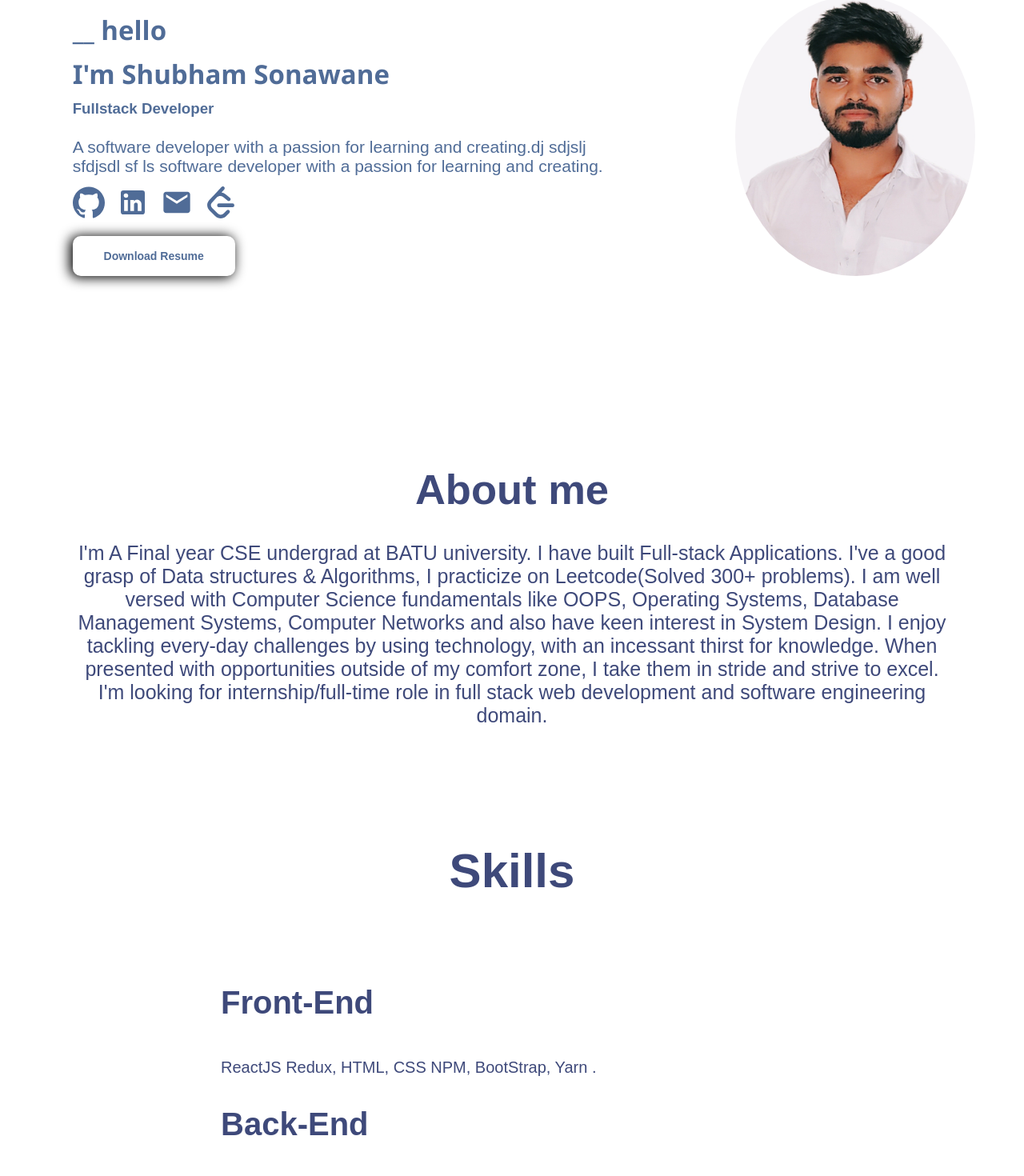
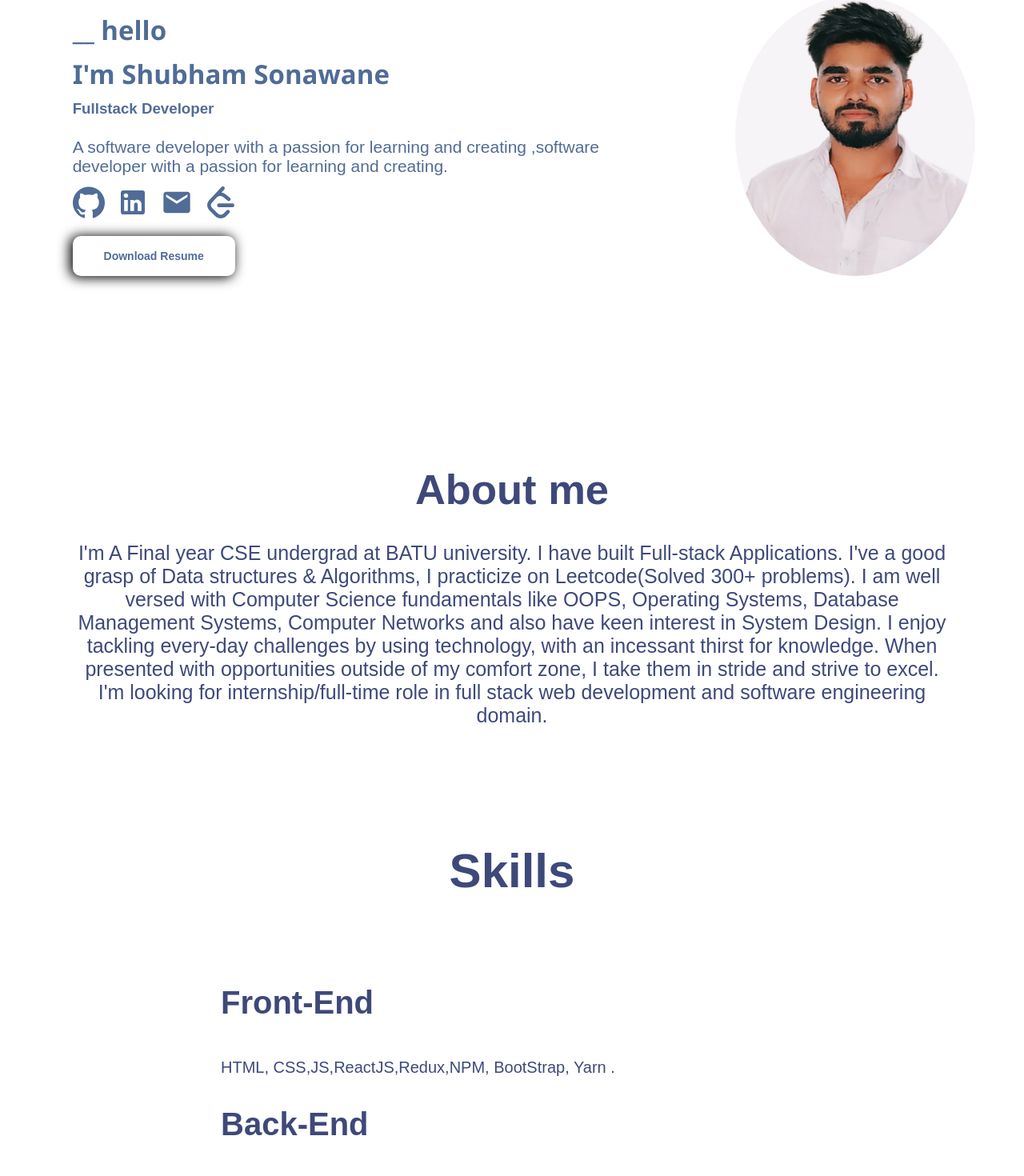
Before and after one commit to Sonawane-Shubham/react-personal-portfolio, a React (Create React App) app: page / in a window 1280 px wide. Shown: the part 263-1733 px from the top of the page at 80% size. Built offline with nearby package versions, Linux system fonts and the light colour scheme.

Commit message:
remove typo in home page

```diff
--- a/src/pages/Home.jsx
+++ b/src/pages/Home.jsx
@@ -41,7 +41,10 @@ function Home() {
             transition={{
               duration: 1,
               type: "spring",
-            }}>__ hello</motion.h2>
+            }}
+          >
+            __ hello
+          </motion.h2>
           <motion.h2
             initial={{ y: 350 }}
             animate={{ y: 0 }}
@@ -50,7 +53,6 @@ function Home() {
               type: "spring",
             }}
           >
-
             I'm Shubham Sonawane
           </motion.h2>
           <motion.h3
@@ -76,9 +78,8 @@ function Home() {
               //   type: "spring",
               // }}
             >
-              A software developer with a passion for learning and creating.dj
-              sdjslj sfdjsdl sf ls software developer with a passion for
-              learning and creating.
+              A software developer with a passion for learning and creating
+              ,software developer with a passion for learning and creating.
             </motion.p>
             <div className="social-icon">
               <Link
@@ -194,11 +195,11 @@ function Home() {
         <ol className="list">
           <li className="item">
             <h2> Front-End</h2>
-            <span>ReactJS Redux, HTML, CSS NPM, BootStrap, Yarn .</span>
+            <span>HTML, CSS,JS,ReactJS,Redux,NPM, BootStrap, Yarn .</span>
           </li>
           <li className="item">
             <h2>Back-End</h2>
-            <span>NodeJS ExpressJS, REST API MySQL, MongoDB</span>
+            <span>NodeJS, ExpressJS, REST API MySQL, MongoDB</span>
           </li>
           <li className="item">
             <h2>Languages</h2>
@@ -247,7 +248,7 @@ function Home() {
               <i className="uil uil-map-marker contact_icon"></i>
               <div>
                 <h3 className="contact_title">Location</h3>
-                <span className="contact_subtitle">Ch. Sambhajinagar</span>
+                <span className="contact_subtitle">Aurangabad</span>
               </div>
             </div>
           </div>
```
